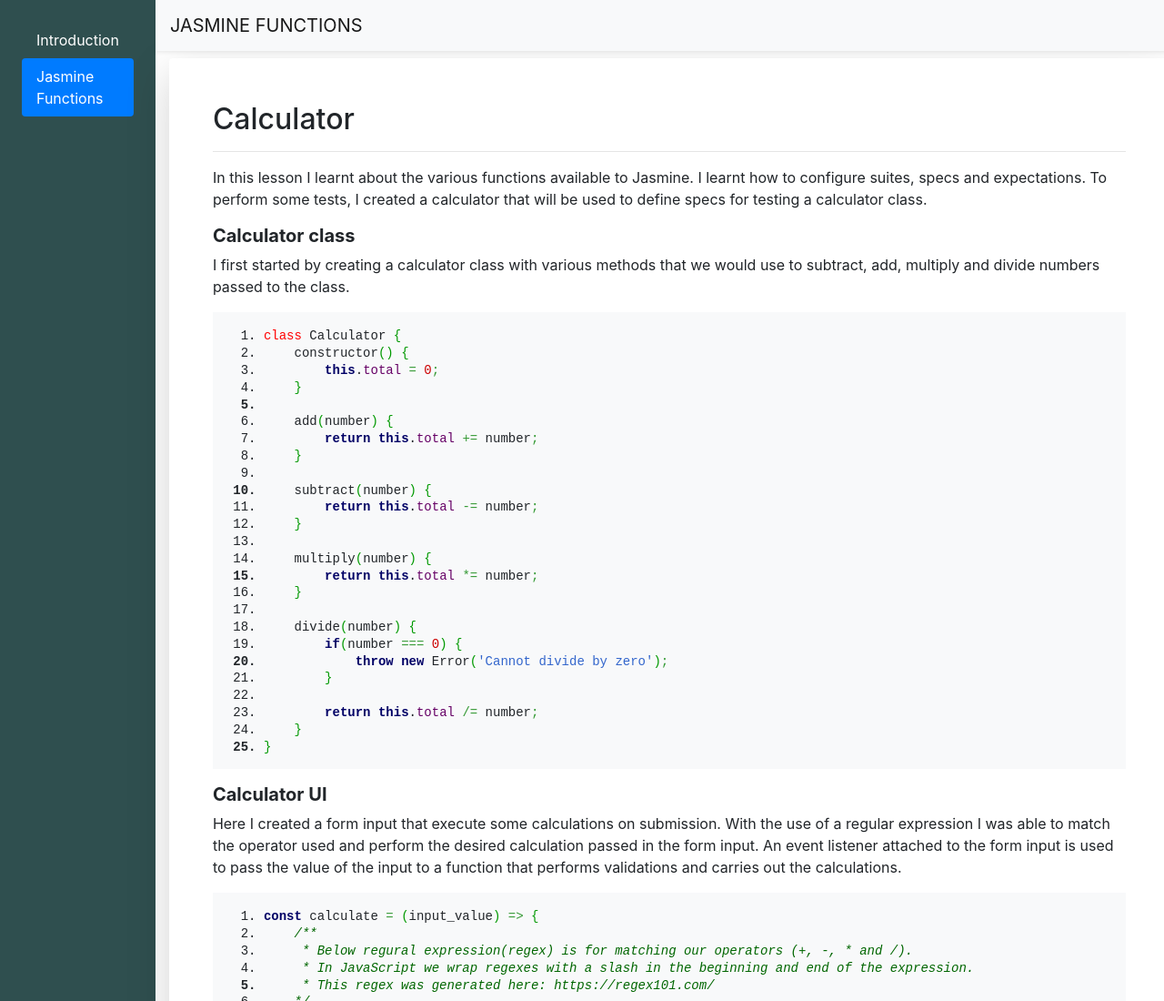
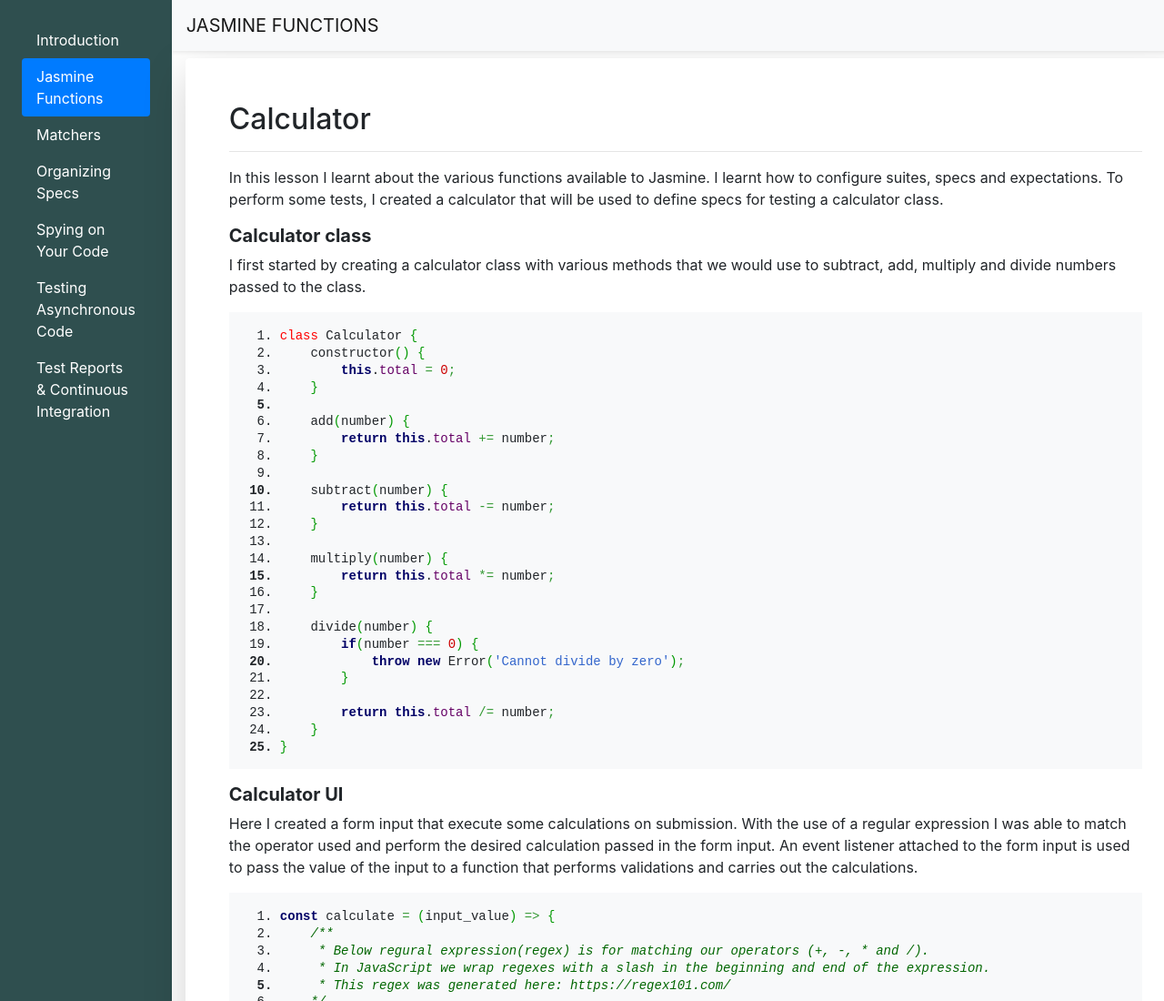
Before and after one commit to peterkitonga/jasminelearning, a plain HTML site: page Lesson 01 - Jasmine Functions/index.html in a window 1280 px wide. Shown: the top 1100 px of the page at 91% size. Drawn offline with nearby package versions, Linux system fonts and the light colour scheme; a web font is replaced by a local one.

Commit message:
Added links to all lessons

```diff
--- a/Lesson 01 - Jasmine Functions/index.html
+++ b/Lesson 01 - Jasmine Functions/index.html
@@ -72,10 +72,25 @@
             <aside class="sidebar p-4">
                 <ul class="nav nav-pills flex-column">
                     <li class="nav-item">
-                      <a class="nav-link text-white" href="/">Introduction</a>
+                        <a class="nav-link text-white" href="/">Introduction</a>
                     </li>
                     <li class="nav-item">
-                      <a class="nav-link text-white active" href="/Lesson 01 - Jasmine Functions">Jasmine Functions</a>
+                        <a class="nav-link text-white active" href="/Lesson 01 - Jasmine Functions">Jasmine Functions</a>
+                    </li>
+                    <li class="nav-item">
+                        <a class="nav-link text-white" href="/Lesson 02 - Matchers">Matchers</a>
+                    </li>
+                    <li class="nav-item">
+                        <a class="nav-link text-white" href="/Lesson 03 - Organizing Specs">Organizing Specs</a>
+                    </li>
+                    <li class="nav-item">
+                        <a class="nav-link text-white" href="/Lesson 04 - Spying">Spying on Your Code</a>
+                    </li>
+                    <li class="nav-item">
+                        <a class="nav-link text-white" href="/Lesson 05 - Asynchronous">Testing Asynchronous Code</a>
+                    </li>
+                    <li class="nav-item">
+                        <a class="nav-link text-white" href="/Lesson 06 - Reports">Test Reports & Continuous Integration</a>
                     </li>
                 </ul>
             </aside>
```
Also changed, not shown: index.html (+15 -0 lines).
